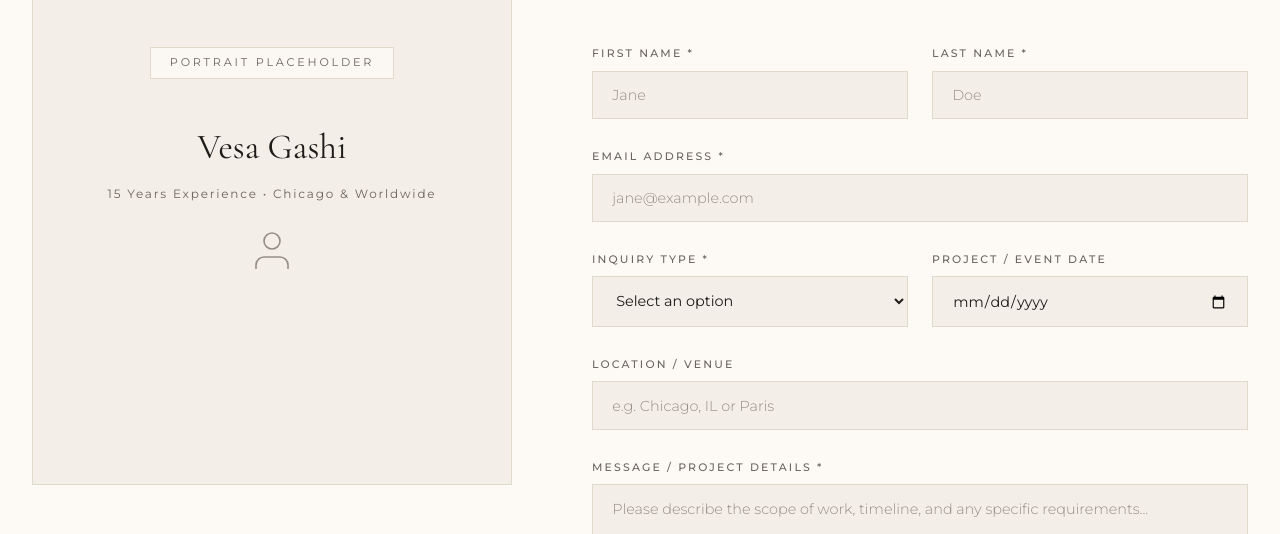
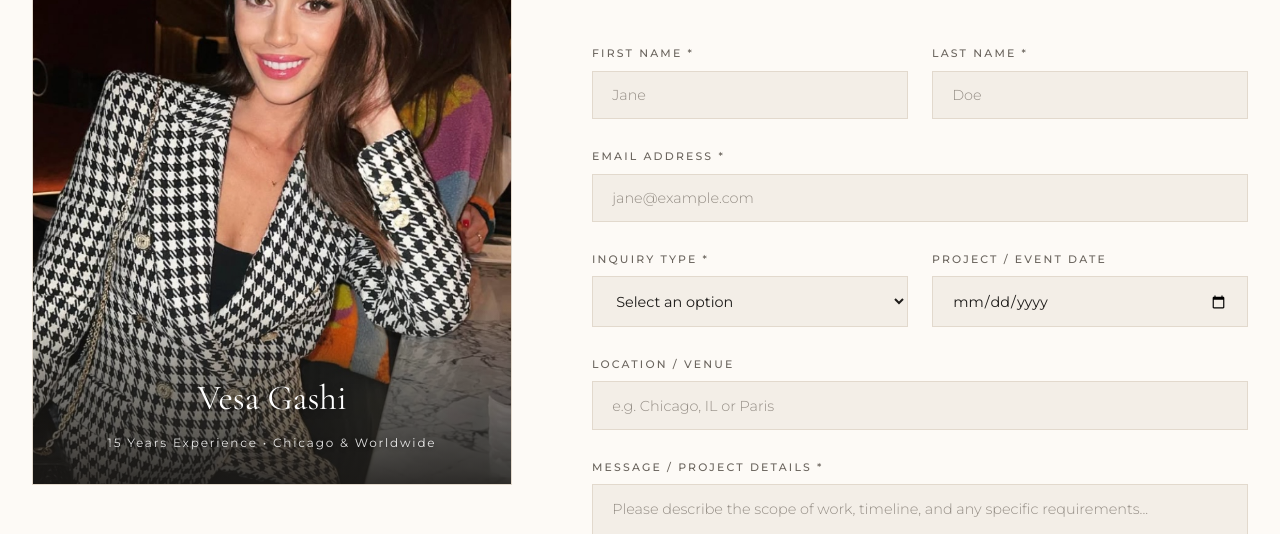
Before and after one commit to zanamala/vesa-gashi, a website built with Vite: page contact.html in a window 1280 px wide. Shown: the part 315-849 px from the top of the page. Built offline with nearby package versions, Linux system fonts and the light colour scheme.

Commit message:
Add Vesa Gashi portrait photo to Contact page

```diff
--- a/contact.html
+++ b/contact.html
@@ -59,17 +59,13 @@
   <main class="contact-page-main">
     <section class="contact-page-section">
       <div class="contact-page-container">
-        <!-- Left Column: Picture Placeholder -->
+        <!-- Left Column: Portrait Picture -->
         <div class="contact-image-wrapper">
           <div class="contact-placeholder-frame">
-            <div class="placeholder-pattern"></div>
-            <div class="contact-placeholder-content">
-              <span class="placeholder-tag">PORTRAIT PLACEHOLDER</span>
+            <img src="./images/vesa-portrait.jpg" alt="Vesa Gashi — Freelance Makeup Artist Chicago" class="contact-portrait-img" />
+            <div class="contact-overlay-content">
               <h2 class="contact-image-title">Vesa Gashi</h2>
               <p class="contact-image-sub">15 Years Experience &bull; Chicago &amp; Worldwide</p>
-              <div class="contact-image-icon">
-                <svg width="48" height="48" viewBox="0 0 24 24" fill="none" stroke="currentColor" stroke-width="0.8"><path d="M20 21v-2a4 4 0 0 0-4-4H8a4 4 0 0 0-4 4v2"/><circle cx="12" cy="7" r="4"/></svg>
-              </div>
             </div>
           </div>
         </div>
--- a/style.css
+++ b/style.css
@@ -1279,6 +1279,49 @@ button {
   box-shadow: 0 16px 40px rgba(30, 28, 26, 0.06);
 }
 
+.contact-portrait-img {
+  position: absolute;
+  inset: 0;
+  width: 100%;
+  height: 100%;
+  object-fit: cover;
+  object-position: center top;
+  transition: transform 0.8s ease;
+}
+
+.contact-placeholder-frame:hover .contact-portrait-img {
+  transform: scale(1.03);
+}
+
+.contact-overlay-content {
+  position: absolute;
+  bottom: 0;
+  left: 0;
+  width: 100%;
+  padding: 3rem 2rem 2rem 2rem;
+  background: linear-gradient(to top, rgba(26, 24, 22, 0.88) 0%, rgba(26, 24, 22, 0.45) 60%, transparent 100%);
+  color: #FFFFFF;
+  z-index: 2;
+  text-align: center;
+}
+
+.contact-overlay-content .contact-image-title {
+  font-family: var(--font-serif);
+  font-size: 2.2rem;
+  font-weight: 400;
+  color: #FFFFFF;
+  text-shadow: 0 2px 8px rgba(0, 0, 0, 0.4);
+}
+
+.contact-overlay-content .contact-image-sub {
+  font-family: var(--font-sans);
+  font-size: 0.75rem;
+  letter-spacing: 0.15em;
+  color: rgba(255, 255, 255, 0.88);
+  margin-top: 0.4rem;
+  text-shadow: 0 1px 4px rgba(0, 0, 0, 0.4);
+}
+
 .contact-placeholder-content {
   position: relative;
   z-index: 2;
```
Also changed, not shown: images/8.jpeg (added), images/vesa-portrait.jpg (added).
